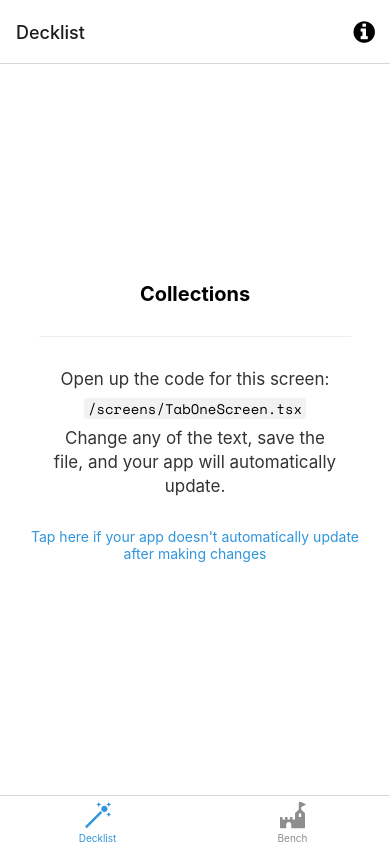
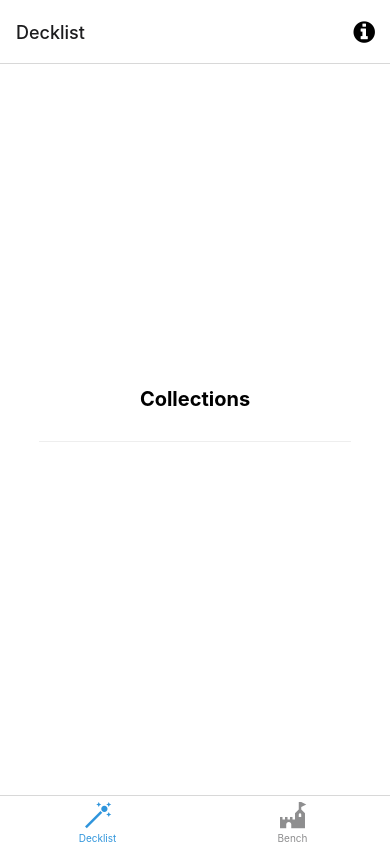
Before and after one commit to oceanicsdotio/magic-the-gathering, a React Native app: screen /TabOne in a window 390 px wide. Built offline with nearby package versions, Linux system fonts and the light colour scheme; what expo-linking would draw is missing.

Commit message:
remove dead code

```diff
--- a/components/EditScreenInfo.tsx
+++ /dev/null
@@ -1,79 +0,0 @@
-import * as WebBrowser from 'expo-web-browser';
-import { StyleSheet, TouchableOpacity } from 'react-native';
-
-import Colors from '../constants/Colors';
-import { MonoText } from './StyledText';
-import { Text, View } from './Themed';
-
-export default function EditScreenInfo({ path }: { path: string }) {
-  return (
-    <View>
-      <View style={styles.getStartedContainer}>
-        <Text
-          style={styles.getStartedText}
-          lightColor="rgba(0,0,0,0.8)"
-          darkColor="rgba(255,255,255,0.8)">
-          Open up the code for this screen:
-        </Text>
-
-        <View
-          style={[styles.codeHighlightContainer, styles.homeScreenFilename]}
-          darkColor="rgba(255,255,255,0.05)"
-          lightColor="rgba(0,0,0,0.05)">
-          <MonoText>{path}</MonoText>
-        </View>
-
-        <Text
-          style={styles.getStartedText}
-          lightColor="rgba(0,0,0,0.8)"
-          darkColor="rgba(255,255,255,0.8)">
-          Change any of the text, save the file, and your app will automatically update.
-        </Text>
-      </View>
-
-      <View style={styles.helpContainer}>
-        <TouchableOpacity onPress={handleHelpPress} style={styles.helpLink}>
-          <Text style={styles.helpLinkText} lightColor={Colors.light.tint}>
-            Tap here if your app doesn't automatically update after making changes
-          </Text>
-        </TouchableOpacity>
-      </View>
-    </View>
-  );
-}
-
-function handleHelpPress() {
-  WebBrowser.openBrowserAsync(
-    'https://docs.expo.io/get-started/create-a-new-app/#opening-the-app-on-your-phonetablet'
-  );
-}
-
-const styles = StyleSheet.create({
-  getStartedContainer: {
-    alignItems: 'center',
-    marginHorizontal: 50,
-  },
-  homeScreenFilename: {
-    marginVertical: 7,
-  },
-  codeHighlightContainer: {
-    borderRadius: 3,
-    paddingHorizontal: 4,
-  },
-  getStartedText: {
-    fontSize: 17,
-    lineHeight: 24,
-    textAlign: 'center',
-  },
-  helpContainer: {
-    marginTop: 15,
-    marginHorizontal: 20,
-    alignItems: 'center',
-  },
-  helpLink: {
-    paddingVertical: 15,
-  },
-  helpLinkText: {
-    textAlign: 'center',
-  },
-});
--- a/components/StyledText.tsx
+++ /dev/null
@@ -1,5 +0,0 @@
-import { Text, TextProps } from './Themed';
-
-export function MonoText(props: TextProps) {
-  return <Text {...props} style={[props.style, { fontFamily: 'space-mono' }]} />;
-}
--- a/constants/Cards.ts
+++ /dev/null
@@ -1,3 +0,0 @@
-export default [
-
-]
--- a/navigation/index.tsx
+++ b/navigation/index.tsx
@@ -106,7 +106,7 @@ function BottomTabNavigator() {
         component={TabTwoScreen}
         options={{
           title: 'Bench',
-          tabBarIcon: ({ color }) => <MaterialCommunityIcons size={30} style={{ marginBottom: -3 }} color={color} name={"castle"} />,
+          tabBarIcon: CastleIcon,
         }}
       />
     </BottomTab.Navigator>
--- a/screens/ModalScreen.tsx
+++ b/screens/ModalScreen.tsx
@@ -1,21 +1,19 @@
 import { StatusBar } from 'expo-status-bar';
 import { Platform, StyleSheet } from 'react-native';
-
-import EditScreenInfo from '../components/EditScreenInfo';
 import { Text, View } from '../components/Themed';
 
-export default function ModalScreen() {
+export function DecklistSummary() {
   return (
     <View style={styles.container}>
       <Text style={styles.title}>Detail</Text>
       <View style={styles.separator} lightColor="#eee" darkColor="rgba(255,255,255,0.1)" />
-      <EditScreenInfo path="/screens/ModalScreen.tsx" />
-
       {/* Use a light status bar on iOS to account for the black space above the modal */}
       <StatusBar style={Platform.OS === 'ios' ? 'light' : 'auto'} />
     </View>
   );
 }
+
+export default DecklistSummary
 
 const styles = StyleSheet.create({
   container: {
--- a/screens/TabOneScreen.tsx
+++ b/screens/TabOneScreen.tsx
@@ -1,6 +1,4 @@
 import { StyleSheet } from 'react-native';
-
-import EditScreenInfo from '../components/EditScreenInfo';
 import { Text, View } from '../components/Themed';
 import { RootTabScreenProps } from '../types';
 
@@ -9,7 +7,6 @@ export default function TabOneScreen({ navigation }: RootTabScreenProps<'TabOne'
     <View style={styles.container}>
       <Text style={styles.title}>Collections</Text>
       <View style={styles.separator} lightColor="#eee" darkColor="rgba(255,255,255,0.1)" />
-      <EditScreenInfo path="/screens/TabOneScreen.tsx" />
     </View>
   );
 }
```
Also changed, not shown: 2 other files (tests, documents, lock files or other folders).
